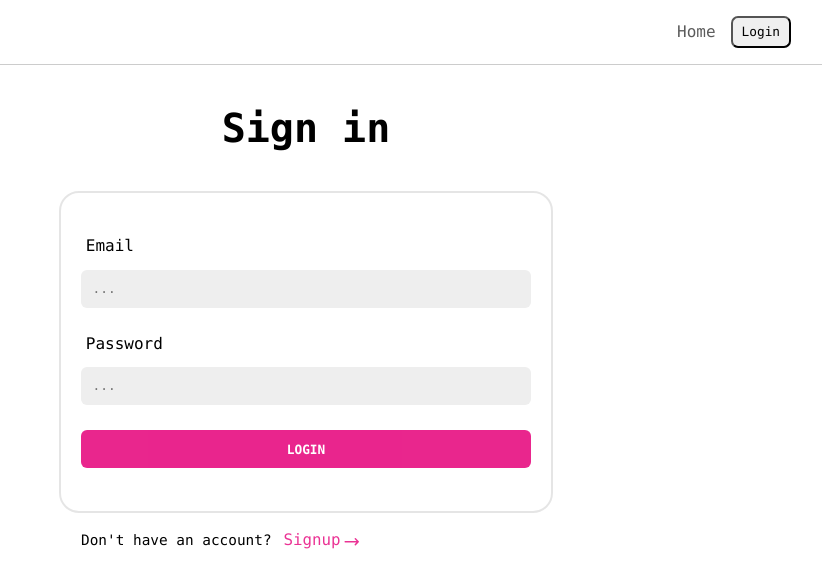
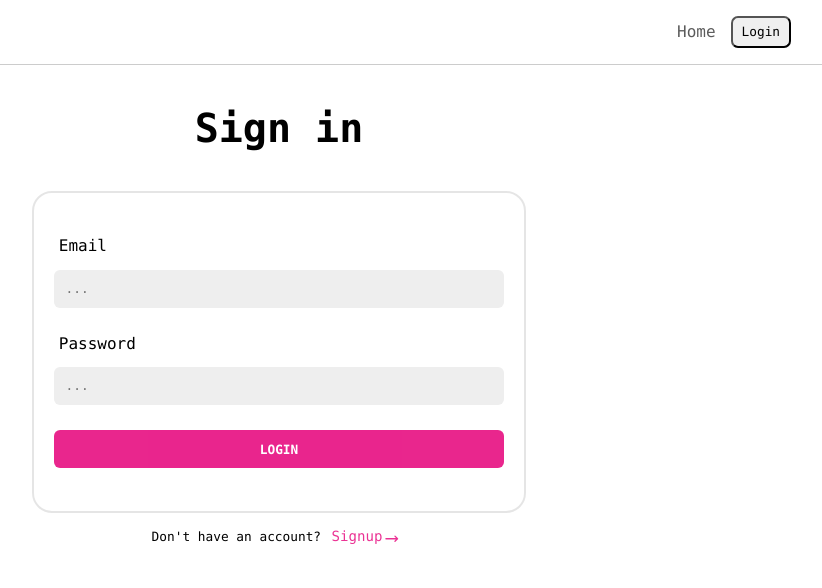
Before and after one commit to maufernandezdev/broobeChallenge, a React (Vite) app: page /login in a window 1280 px wide. Shown: the top 588 px of the page, without its empty margins (361-1183 px from the left). Built offline with nearby package versions, Linux system fonts and the light colour scheme.

Commit message:
centering h2 and p

```diff
--- a/src/index.css
+++ b/src/index.css
@@ -78,7 +78,7 @@ a:hover {
 .container h2{
   width: 100%;
   font-size: 2em;
-  padding: 0px 20px;
+  text-align: center;
 }
 
 .container form{
@@ -97,6 +97,7 @@ a:hover {
 
 .container .container__redirect{
   display: flex;
+  justify-content: center;
   width: 100%;
   max-width: 450px;
   padding: 0px 35px;
@@ -105,7 +106,8 @@ a:hover {
 .container .container__redirect p{
  font-family: var(--font-mono);
  font-weight: 300;
- font-size: 0.9em;
+ font-size: 0.8em;
+ padding: 0;
 }
 
 .container .container__redirect a{
@@ -267,7 +269,6 @@ h1 {
   .container h2{
     width: 100%;
     font-size: 2.5em;
-    padding: 0px 20px;
   }
 
   .container form{
@@ -275,9 +276,6 @@ h1 {
     max-width: 450px;
   }
 
-  .container h2{
-    text-align: center;
-  }
   .container__issues{
     max-width: 1024px;
     padding: 0;
--- a/src/pages/Login.jsx
+++ b/src/pages/Login.jsx
@@ -34,7 +34,7 @@ const Login = () => {
 
   return (
     <div className='container'>
-      <h2 style={{padding:'0 27px'}}>Sign in</h2>
+      <h2>Sign in</h2>
       <form onSubmit={handleSubmit}>
         <label>Email</label>
         <input name='email' type='email' placeholder='...' onChange={e => handleInputChange(e)} onBlur={handleBlur} required/>
--- a/src/pages/Signin.jsx
+++ b/src/pages/Signin.jsx
@@ -30,7 +30,7 @@ const Signin = () => {
 
   return (
     <div className='container'>
-      <h2 style={{padding:'0 27px'}}>Sign up</h2>
+      <h2>Sign up</h2>
       <form onSubmit={handleSubmit}>
         <label>Name</label>
         <input name='name' type='text' placeholder='...' onChange={e => handleInputChange(e)} onBlur={handleBlur} required/>
```
